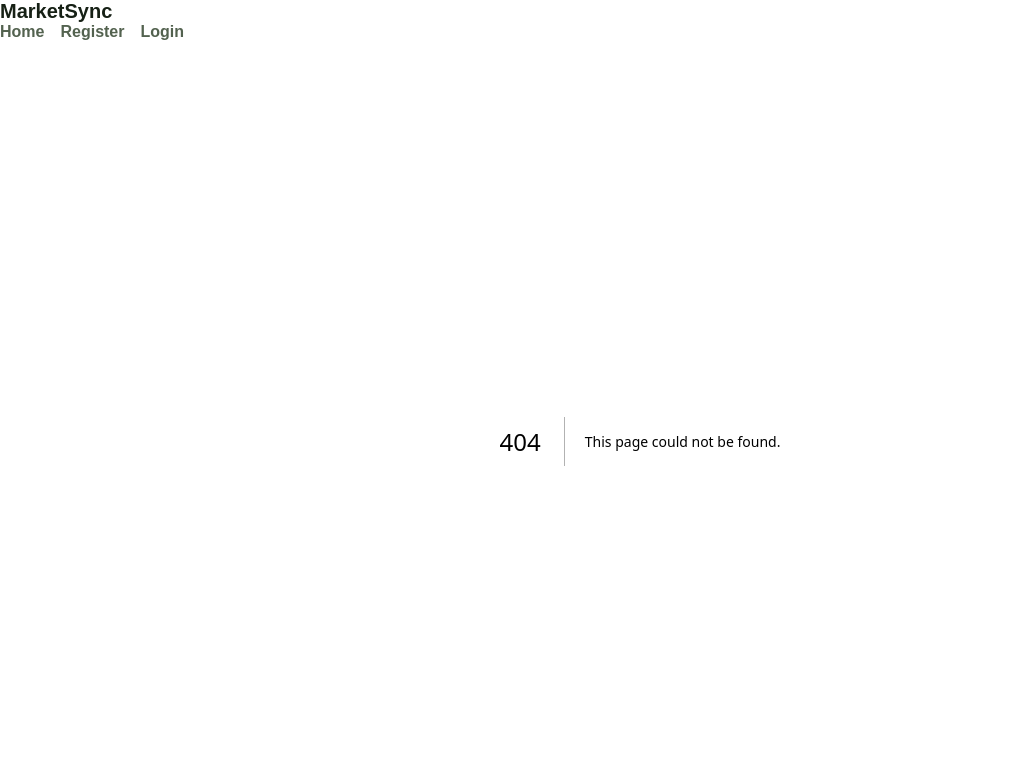
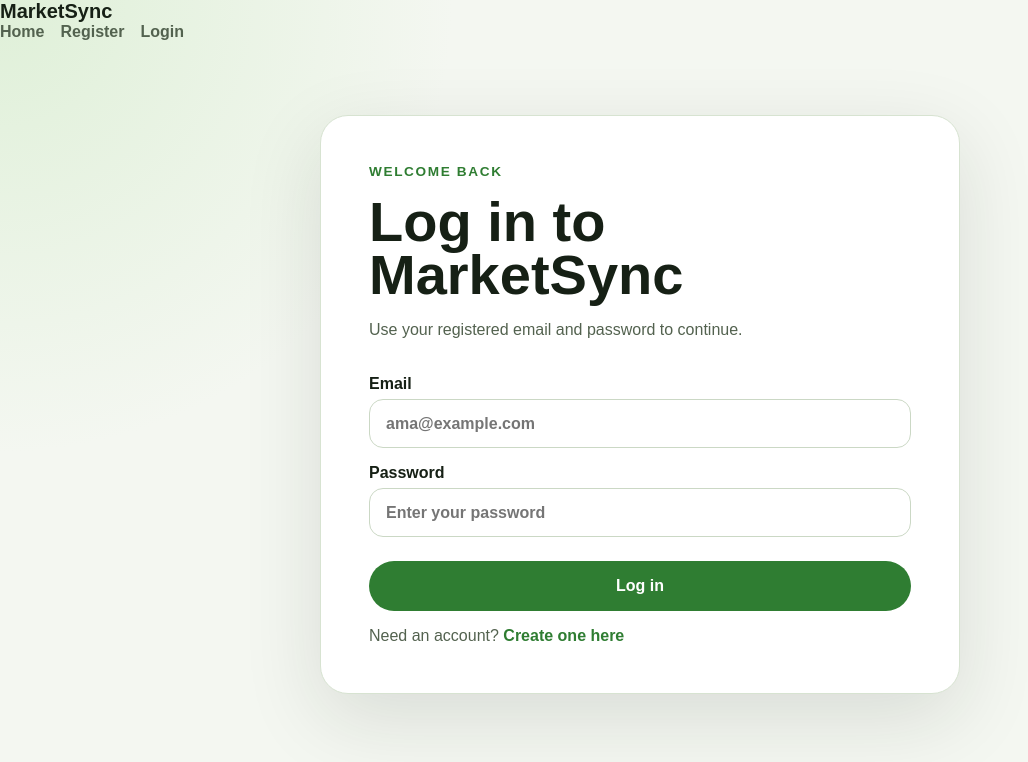
Before and after one commit to jimamuto/marketsync, a Next.js app: page /login in a window 1280 px wide. Before the commit this address had no page. Shown: the top 762 px of the page, without its empty margins (0-1028 px from the left). Built offline with nearby package versions, Linux system fonts and the light colour scheme.

Commit message:
feat: add login page

```diff
--- a/src/app/globals.css
+++ b/src/app/globals.css
@@ -181,6 +181,21 @@ h1 {
      opacity: 0.7;
    }
 
+   .auth-link-row {
+     color: var(--muted);
+     margin: 1rem 0 0;
+   }
+
+   .auth-link-row a {
+     color: var(--accent);
+     font-weight: 800;
+     text-decoration: none;
+   }
+
+   .auth-link-row a:hover {
+     text-decoration: underline;
+   }
+
    .form-message {
      border-radius: 14px;
      font-weight: 700;
--- /dev/null
+++ b/src/app/login/page.tsx
@@ -0,0 +1,112 @@
+"use client";
+
+import Link from "next/link";
+import { useRouter } from "next/navigation";
+import { FormEvent, useState } from "react";
+
+type LoginForm = {
+  email: string;
+  password: string;
+};
+
+export default function LoginPage() {
+  const router = useRouter();
+  const [form, setForm] = useState<LoginForm>({
+    email: "",
+    password: "",
+  });
+  const [message, setMessage] = useState("");
+  const [error, setError] = useState("");
+  const [isSubmitting, setIsSubmitting] = useState(false);
+
+  function updateField(field: keyof LoginForm, value: string) {
+    setForm((currentForm) => ({
+      ...currentForm,
+      [field]: value,
+    }));
+  }
+
+  async function handleSubmit(event: FormEvent<HTMLFormElement>) {
+    event.preventDefault();
+
+    setMessage("");
+    setError("");
+    setIsSubmitting(true);
+
+    try {
+      const response = await fetch("/api/auth/login", {
+        method: "POST",
+        headers: {
+          "Content-Type": "application/json",
+        },
+        body: JSON.stringify(form),
+      });
+
+      const data = await response.json();
+
+      if (!response.ok) {
+        setError(data.message || "Failed to log in.");
+        return;
+      }
+
+      setMessage("Logged in successfully.");
+      setForm({
+        email: "",
+        password: "",
+      });
+
+      router.push("/");
+    } catch {
+      setError("Something went wrong. Please try again.");
+    } finally {
+      setIsSubmitting(false);
+    }
+  }
+
+  return (
+    <main className="auth-page">
+      <section className="auth-card">
+        <p className="eyebrow">Welcome back</p>
+        <h1>Log in to MarketSync</h1>
+        <p className="auth-intro">
+          Use your registered email and password to continue.
+        </p>
+
+        <form className="auth-form" onSubmit={handleSubmit}>
+          <label>
+            Email
+            <input
+              type="email"
+              value={form.email}
+              onChange={(event) => updateField("email", event.target.value)}
+              placeholder="ama@example.com"
+              required
+            />
+          </label>
+
+          <label>
+            Password
+            <input
+              type="password"
+              value={form.password}
+              onChange={(event) => updateField("password", event.target.value)}
+              placeholder="Enter your password"
+              required
+            />
+          </label>
+
+          {error && <p className="form-message form-error">{error}</p>}
+          {message && <p className="form-message form-success">{message}</p>}
+
+          <button type="submit" disabled={isSubmitting}>
+            {isSubmitting ? "Logging in..." : "Log in"}
+          </button>
+        </form>
+
+        <p className="auth-link-row">
+          Need an account? <Link href="/register">Create one here</Link>
+        </p>
+      </section>
+    </main>
+  );
+}
```
